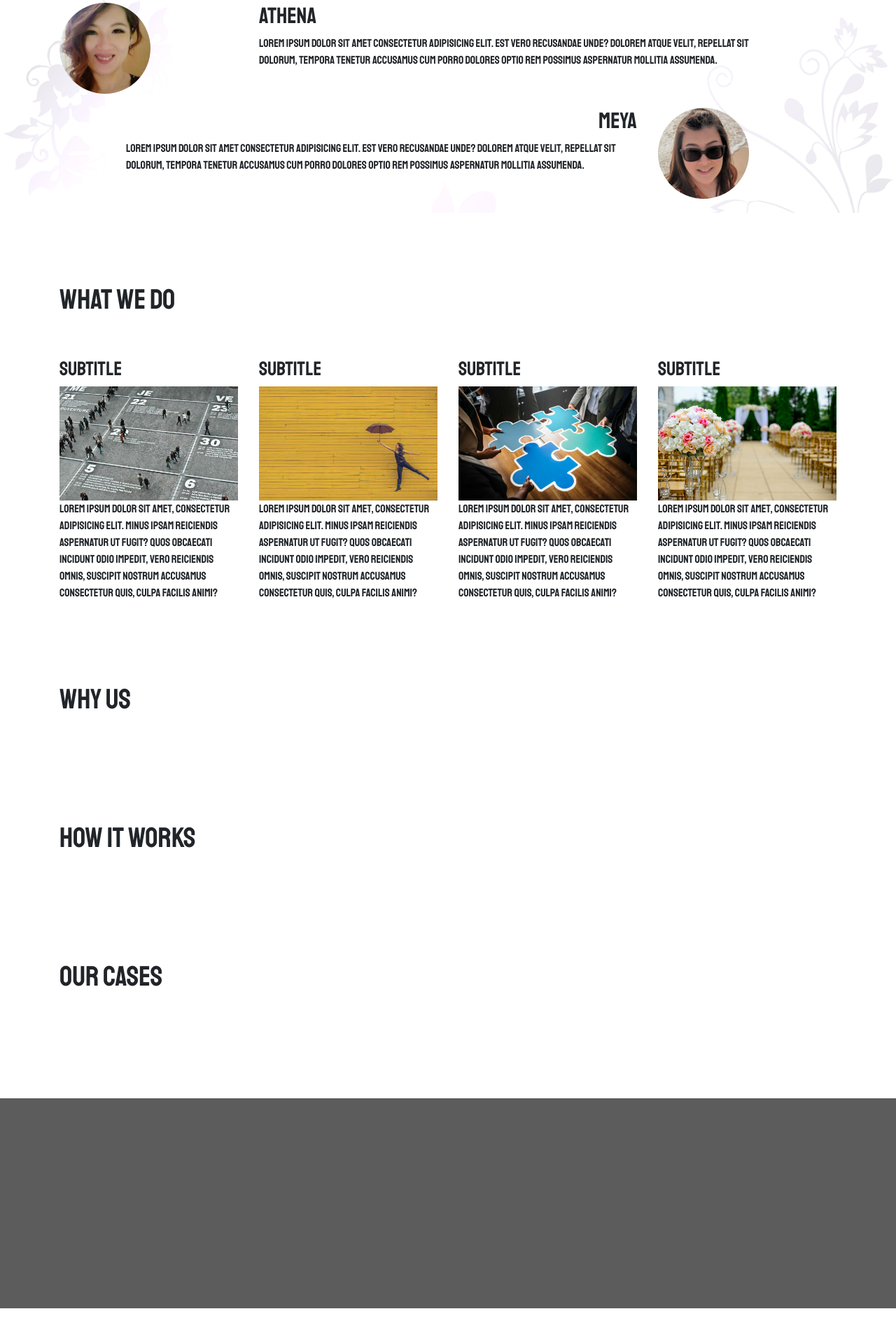
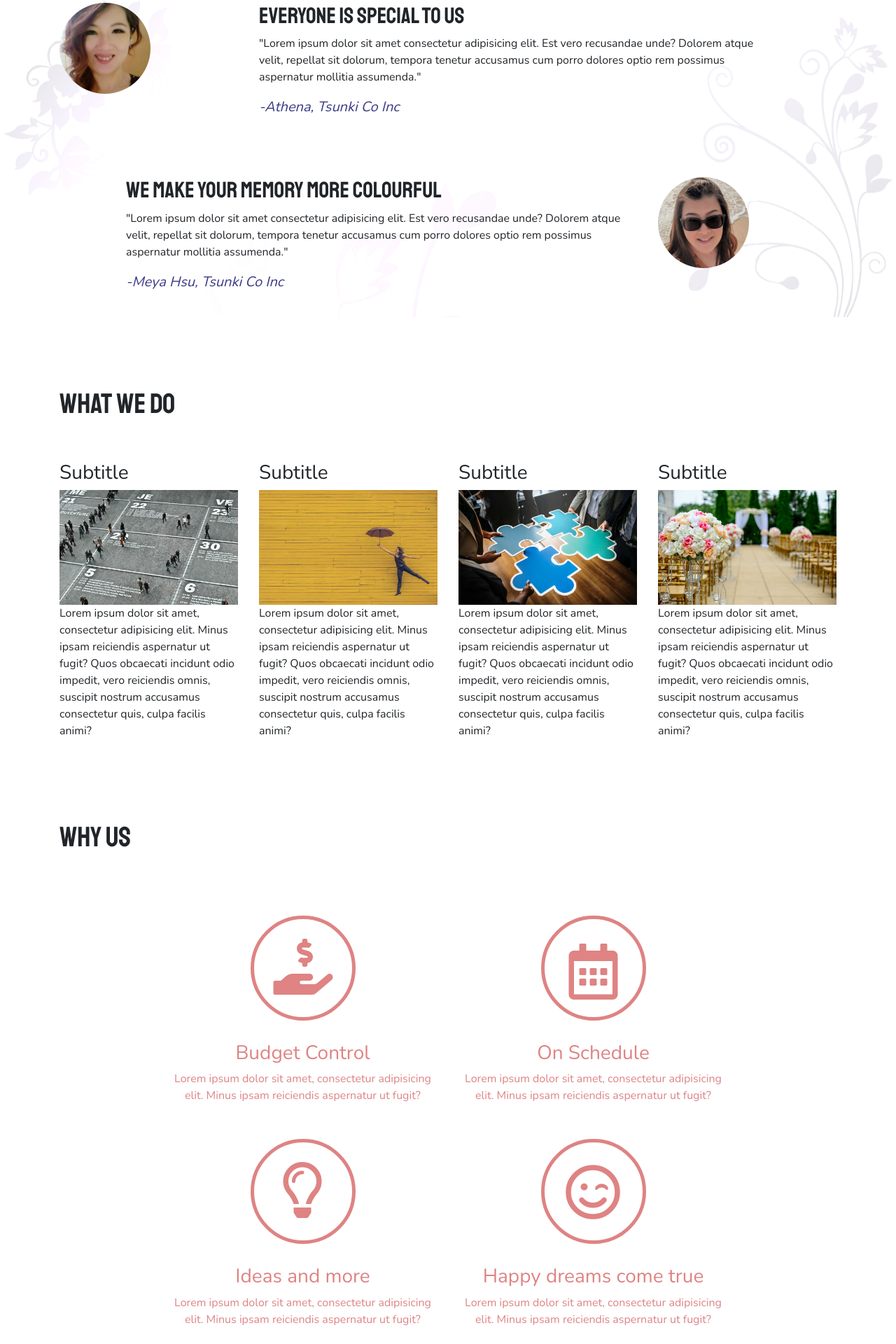
Before and after one commit to Jenhaohsiao/tsunki_web, a plain HTML site: page index.html in a window 1280 px wide. Shown: the part 758-2678 px from the top of the page at 70% size. Before the commit the page ends 2627 px from the top, so only its background shows below. Drawn offline with nearby package versions, Linux system fonts and the light colour scheme.

Commit message:
RS-11: Added "why us" section

```diff
--- a/SRC/CSS/mainStyle.css
+++ b/SRC/CSS/mainStyle.css
@@ -1,7 +1,12 @@
     #body-setting {
-        /* font-family: 'Nunito', sans-serif;*/
+        font-family: 'Nunito', sans-serif;
+        /* font-family: 'Staatliches', cursive; */
+        /* font-family: 'Merriweather Sans', sans-serif; */
+    }
+
+    #body-setting h1,
+    #body-setting h2 {
         font-family: 'Staatliches', cursive;
-        /* font-family: 'Merriweather Sans', sans-serif; */
     }
 
     #main-navbar {
@@ -74,13 +79,13 @@
     }
 
     #hero-logo-container img {
-        width: 30%;
+        width: 25%;
         min-width: 300px;
         height: auto;
         position: absolute;
         display: block;
         margin: auto;
-        top: 20%;
+        top: 100px;
         left: 0;
         right: 0;
         z-index: 2;
@@ -104,12 +109,17 @@
         opacity: 1;
     }
 
-    .section {
-        margin: 100px 0;
+    .section-small {
+        max-width: 800px;
+        margin: 0 auto;
     }
 
     .section h1 {
         padding: 0 0 50px 0;
+    }
+
+    .section {
+        margin: 100px 0;
     }
 
     .person-img {
@@ -119,8 +129,48 @@
         margin: 0px 50px 20px 0;
     }
 
+    .why-us-icon {
+        border-radius: 50%;
+        width: 150px;
+        height: 150px;
+        border: 5px solid #df8383;
+        margin: 30px auto;
+    }
+
+    .why-us-icon i {
+        font-size: 80px;
+        color: #df8383;
+    }
+
+    .why-us-icon i.icon-1 {
+        margin: 20%;
+    }
+
+    .why-us-icon i.icon-2 {
+        margin: 25%;
+    }
+
+    .why-us-icon i.icon-3 {
+        margin: 20% 30%;
+    }
+
+    .why-us-icon i.icon-4 {
+        margin: 22%;
+    }
+
+    .why-us-subtitle {
+        color: #df8383;
+        text-align: center;
+        margin: 20px 0;
+    }
+
     .person-text {
         margin-bottom: 35px;
+    }
+
+    .person-name {
+        color: rgb(59, 59, 136);
+        font-size: 20px;
     }
 
     .sub-title-image {
--- a/index.html
+++ b/index.html
@@ -10,29 +10,13 @@
     <link rel="icon" type="image/x-icon" href="faviconico.ico" />
     <link href="https://fonts.googleapis.com/css?family=Nunito:300,400,600,900" rel="stylesheet">
     <link href="https://fonts.googleapis.com/css?family=Merriweather+Sans:300,400,800|Staatliches" rel="stylesheet">
-
+    <link rel="stylesheet" href="https://use.fontawesome.com/releases/v5.7.2/css/all.css" integrity="sha384-fnmOCqbTlWIlj8LyTjo7mOUStjsKC4pOpQbqyi7RrhN7udi9RwhKkMHpvLbHG9Sr" crossorigin="anonymous">
     <link rel="stylesheet" href="https://stackpath.bootstrapcdn.com/bootstrap/4.3.1/css/bootstrap.min.css" integrity="sha384-ggOyR0iXCbMQv3Xipma34MD+dH/1fQ784/j6cY/iJTQUOhcWr7x9JvoRxT2MZw1T" crossorigin="anonymous">
 </head>
 
 <body id="body-setting">
 
-    <nav id="main-navbar" class="navbar navbar-expand-lg navbar-light bg-light">
-        <a class="navbar-brand" href="#">Tsunki</a>
-        <button onclick="switchLogo()" class="navbar-toggler" type="button" data-toggle="collapse" data-target="#navbarNavAltMarkup" aria-controls="navbarNavAltMarkup" aria-expanded="false" aria-label="Toggle navigation">
-                  <span  class="navbar-toggler-icon"></span>
-        </button>
 
-        <div class="collapse navbar-collapse" id="navbarNavAltMarkup">
-            <div class="navbar-nav">
-                <a class="nav-item nav-link" onclick="scrollToPoint('whoWeAre')"><span >Who are we</span> </a>
-                <a class="nav-item nav-link" onclick="scrollToPoint('whatWeDo')">What we do</a>
-                <a class="nav-item nav-link" onclick="scrollToPoint('whyUs')">Why us</a>
-                <a class="nav-item nav-link" onclick="scrollToPoint('howItWorks')">How it works</a>
-                <a class="nav-item nav-link" onclick="scrollToPoint('ourCases')">Our Cases</a>
-
-            </div>
-        </div>
-    </nav>
 
     <div id="hero-logo-container">
         <img src="./SRC/images/logo/Logo-white.png">
@@ -55,6 +39,24 @@
         </div>
     </div>
 
+    <nav id="main-navbar" class="navbar navbar-expand-lg navbar-light bg-light">
+        <a class="navbar-brand" href="#">Tsunki</a>
+        <button onclick="switchLogo()" class="navbar-toggler" type="button" data-toggle="collapse" data-target="#navbarNavAltMarkup" aria-controls="navbarNavAltMarkup" aria-expanded="false" aria-label="Toggle navigation">
+                  <span  class="navbar-toggler-icon"></span>
+        </button>
+
+        <div class="collapse navbar-collapse" id="navbarNavAltMarkup">
+            <div class="navbar-nav">
+                <a class="nav-item nav-link" onclick="scrollToPoint('whoWeAre')"><span >Who are we</span> </a>
+                <a class="nav-item nav-link" onclick="scrollToPoint('whatWeDo')">What we do</a>
+                <a class="nav-item nav-link" onclick="scrollToPoint('whyUs')">Why us</a>
+                <a class="nav-item nav-link" onclick="scrollToPoint('ourCases')">Our Cases</a>
+                <a class="nav-item nav-link" onclick="scrollToPoint('contactUs')">Contact Us</a>
+
+            </div>
+        </div>
+    </nav>
+
 
     <!-- Who are we -->
     <div id="who-we-are-bg">
@@ -67,18 +69,19 @@
                     <img class="person-img" src="./SRC/images/person/athena.jpg" alt="Athena">
                 </div>
                 <div class="col-12 col-sm-8 person-text">
-                    <h2>Athena</h2>
-                    <p>Lorem ipsum dolor sit amet consectetur adipisicing elit. Est vero recusandae unde? Dolorem atque velit, repellat sit dolorum, tempora tenetur accusamus cum porro dolores optio rem possimus aspernatur mollitia assumenda.</p>
-
+                    <h2>Everyone is special to us</h2>
+                    <p>"Lorem ipsum dolor sit amet consectetur adipisicing elit. Est vero recusandae unde? Dolorem atque velit, repellat sit dolorum, tempora tenetur accusamus cum porro dolores optio rem possimus aspernatur mollitia assumenda."</p>
+                    <i class="person-name">-Athena, Tsunki Co Inc</i>
                 </div>
                 <div class=" col-sm-1"></div>
             </div>
 
-            <div class="row">
+            <div class="row" style="margin-top: 50px;">
                 <div class=" col-sm-1"></div>
                 <div class="col-12 col-sm-8 person-text">
-                    <h2 style="text-align: right;">Meya</h2>
-                    <p>Lorem ipsum dolor sit amet consectetur adipisicing elit. Est vero recusandae unde? Dolorem atque velit, repellat sit dolorum, tempora tenetur accusamus cum porro dolores optio rem possimus aspernatur mollitia assumenda.</p>
+                    <h2>We make your memory more colourful</h2>
+                    <p>"Lorem ipsum dolor sit amet consectetur adipisicing elit. Est vero recusandae unde? Dolorem atque velit, repellat sit dolorum, tempora tenetur accusamus cum porro dolores optio rem possimus aspernatur mollitia assumenda."</p>
+                    <i class="person-name">-Meya Hsu, Tsunki Co Inc</i>
 
                 </div>
                 <div class="col-12 col-sm-3">
@@ -96,24 +99,23 @@
 
         <div class="row">
 
-
-            <div class="col-12 col-sm-6 col-md-3">
+            <div class="col-12 col-md-6 col-lg-3">
                 <h3>Subtitle</h3>
                 <img class="sub-title-image" src="./SRC/images/sub-image-1.jpg" alt="Meya">
                 <p>Lorem ipsum dolor sit amet, consectetur adipisicing elit. Minus ipsam reiciendis aspernatur ut fugit? Quos obcaecati incidunt odio impedit, vero reiciendis omnis, suscipit nostrum accusamus consectetur quis, culpa facilis animi?</p>
             </div>
-            <div class="col-12 col-sm-6 col-md-3">
+            <div class="col-12 col-md-6 col-lg-3">
                 <h3>Subtitle</h3>
                 <img class="sub-title-image" src="./SRC/images/sub-image-2.jpg" alt="Meya">
                 <p>Lorem ipsum dolor sit amet, consectetur adipisicing elit. Minus ipsam reiciendis aspernatur ut fugit? Quos obcaecati incidunt odio impedit, vero reiciendis omnis, suscipit nostrum accusamus consectetur quis, culpa facilis animi?</p>
             </div>
 
-            <div class="col-12 col-sm-6 col-md-3">
+            <div class="col-12 col-md-6 col-lg-3">
                 <h3>Subtitle</h3>
                 <img class="sub-title-image" src="./SRC/images/sub-image-3.jpg" alt="Meya">
                 <p>Lorem ipsum dolor sit amet, consectetur adipisicing elit. Minus ipsam reiciendis aspernatur ut fugit? Quos obcaecati incidunt odio impedit, vero reiciendis omnis, suscipit nostrum accusamus consectetur quis, culpa facilis animi?</p>
             </div>
-            <div class="col-12 col-sm-6 col-md-3">
+            <div class="col-12 col-md-6 col-lg-3">
                 <h3>Subtitle</h3>
                 <img class="sub-title-image" src="./SRC/images/sub-image-4.jpg" alt="Meya">
                 <p>Lorem ipsum dolor sit amet, consectetur adipisicing elit. Minus ipsam reiciendis aspernatur ut fugit? Quos obcaecati incidunt odio impedit, vero reiciendis omnis, suscipit nostrum accusamus consectetur quis, culpa facilis animi?</p>
@@ -130,18 +132,65 @@
     <!-- why Us -->
     <div class="container section">
         <h1 id="whyUs">Why Us</h1>
+        <div class=" section-small">
 
+            <div class="row">
+
+                <div class="col-12 col-md-6">
+                    <div class="why-us-icon">
+                        <i class="fas fa-hand-holding-usd icon-1"></i>
+                    </div>
+                    <div class="why-us-subtitle">
+                        <h3>Budget Control</h3>
+                        <p>Lorem ipsum dolor sit amet, consectetur adipisicing elit. Minus ipsam reiciendis aspernatur ut fugit?</p>
+
+                    </div>
+                </div>
+
+                <div class="col-12 col-md-6">
+                    <div class="why-us-icon">
+                        <i class="far fa-calendar-alt icon-2"></i>
+                    </div>
+                    <div class="why-us-subtitle">
+                        <h3>On Schedule</h3>
+                        <p>Lorem ipsum dolor sit amet, consectetur adipisicing elit. Minus ipsam reiciendis aspernatur ut fugit?</p>
+
+                    </div>
+                </div>
+            </div>
+
+            <div class="row">
+
+                <div class="col-12 col-md-6">
+                    <div class="why-us-icon">
+                        <i class="far fa-lightbulb icon-3"></i>
+                    </div>
+                    <div class="why-us-subtitle">
+                        <h3>Ideas and more</h3>
+                        <p>Lorem ipsum dolor sit amet, consectetur adipisicing elit. Minus ipsam reiciendis aspernatur ut fugit?</p>
+
+                    </div>
+                </div>
+
+
+                <div class="col-12 col-md-6">
+                    <div class="why-us-icon">
+                        <i class="far fa-smile-wink icon-4"></i>
+                    </div>
+
+                    <div class="why-us-subtitle">
+                        <h3>Happy dreams come true</h3>
+                        <p>Lorem ipsum dolor sit amet, consectetur adipisicing elit. Minus ipsam reiciendis aspernatur ut fugit?</p>
+
+                    </div>
+                </div>
+            </div>
+        </div>
     </div>
 
     <!-- whyUs end-->
 
-    <!-- how It Works -->
-    <div class="container section">
-        <h1 id="howItWorks">How It Works</h1>
 
-    </div>
-
-    <!-- how It Works end-->
 
     <!-- our Cases -->
     <div class="container section">
@@ -152,6 +201,14 @@
     <!-- our Cases end-->
 
     <!-- Footer -->
+
+    <!-- how It Works -->
+    <div class="container section">
+        <h1 id="contactUs">Contact Us</h1>
+
+    </div>
+
+    <!-- how It Works end-->
 
     <div id="main-footer">
 
```
